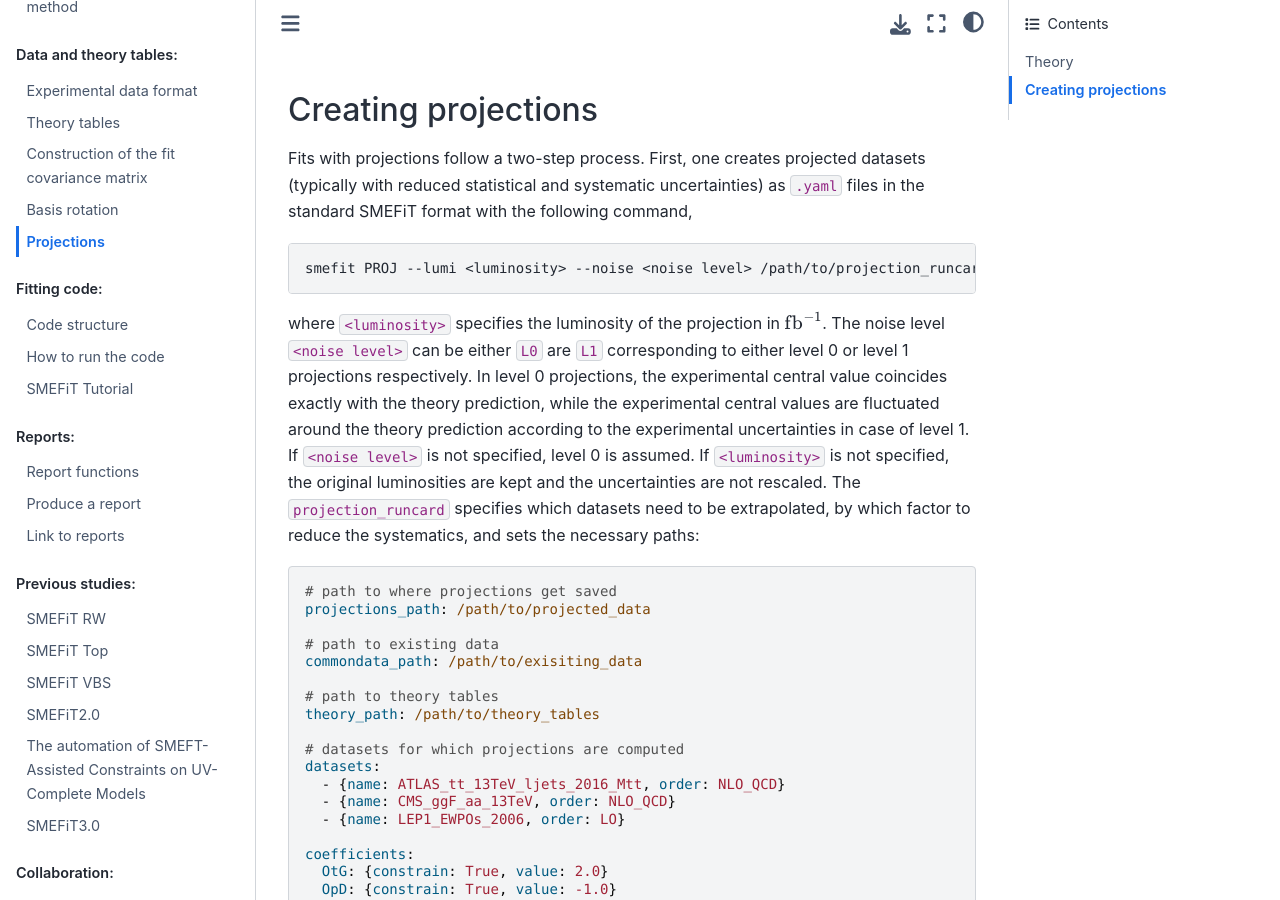
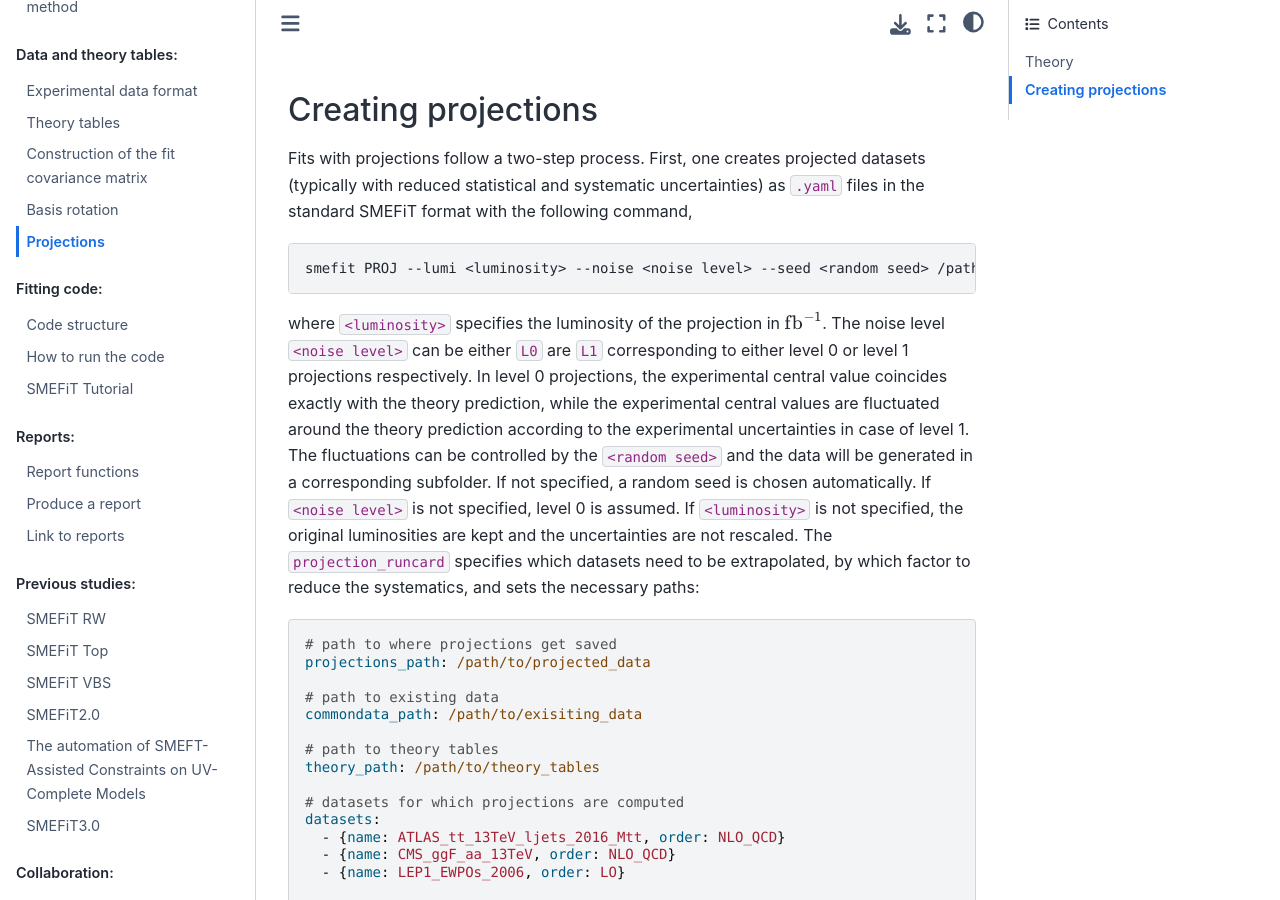
Before and after one commit to LHCfitNikhef/smefit_release, a Sphinx documentation site: the page built from docs/source/data_theory/projections.rst, in a window 1280 px wide and 900 px high, scrolled down 1442 px. Built offline with Sphinx 7.4.7 and the Sphinx Book theme 1.1.4, drawn with Linux system fonts in a browser that asks for light colours; pages that are not in the unit, such as notebooks, are missing from menus; cross-references to code outside the pages are shown as plain code.

Commit message:
Adapted documentation

```diff
--- a/docs/source/data_theory/projections.rst
+++ b/docs/source/data_theory/projections.rst
@@ -74,12 +74,13 @@ and systematic uncertainties) as ``.yaml`` files in the standard SMEFiT format w
 
 .. code-block:: bash
 
-    smefit PROJ --lumi <luminosity> --noise <noise level> /path/to/projection_runcard.yaml
+    smefit PROJ --lumi <luminosity> --noise <noise level> --seed <random seed> /path/to/projection_runcard.yaml
 
 where ``<luminosity>`` specifies the luminosity of the projection in :math:`{\rm fb}^{-1}`. The noise level ``<noise level>``
 can be either ``L0`` are ``L1`` corresponding to either level 0 or level 1 projections respectively. In level 0 projections,
 the experimental central value coincides exactly with the theory prediction, while the experimental central values are fluctuated around
-the theory prediction according to the experimental uncertainties in case of level 1. If ``<noise level>`` is not specified, level 0
+the theory prediction according to the experimental uncertainties in case of level 1. The fluctuations can be controlled by the ``<random seed>`` and the data will be generated in a corresponding subfolder. If not specified, a random seed is chosen automatically.
+If ``<noise level>`` is not specified, level 0
 is assumed. If ``<luminosity>`` is not specified, the original luminosities are kept and the uncertainties are not rescaled.
 The ``projection_runcard`` specifies which datasets need to be extrapolated, by which factor to reduce the systematics, and sets the necessary paths:
 
```
